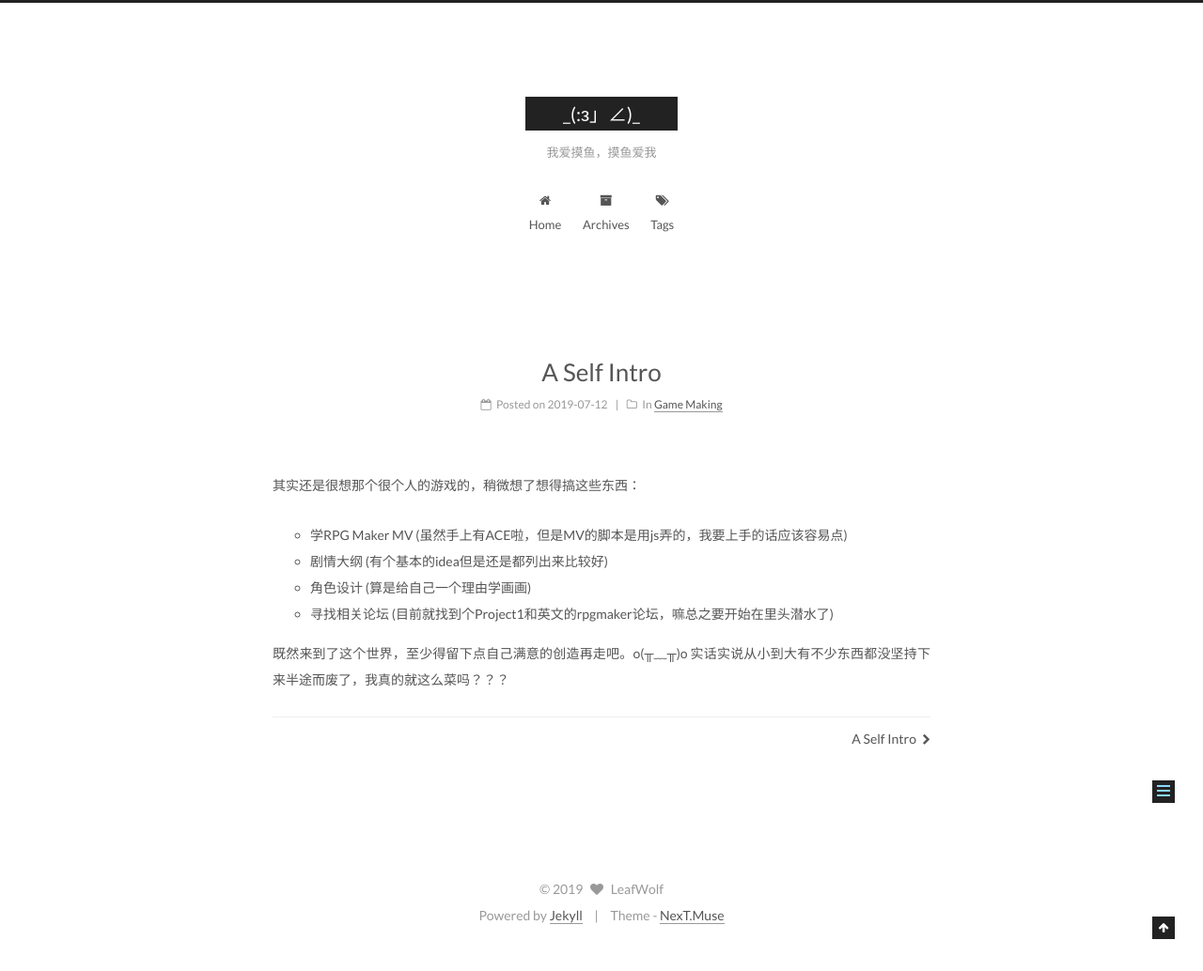
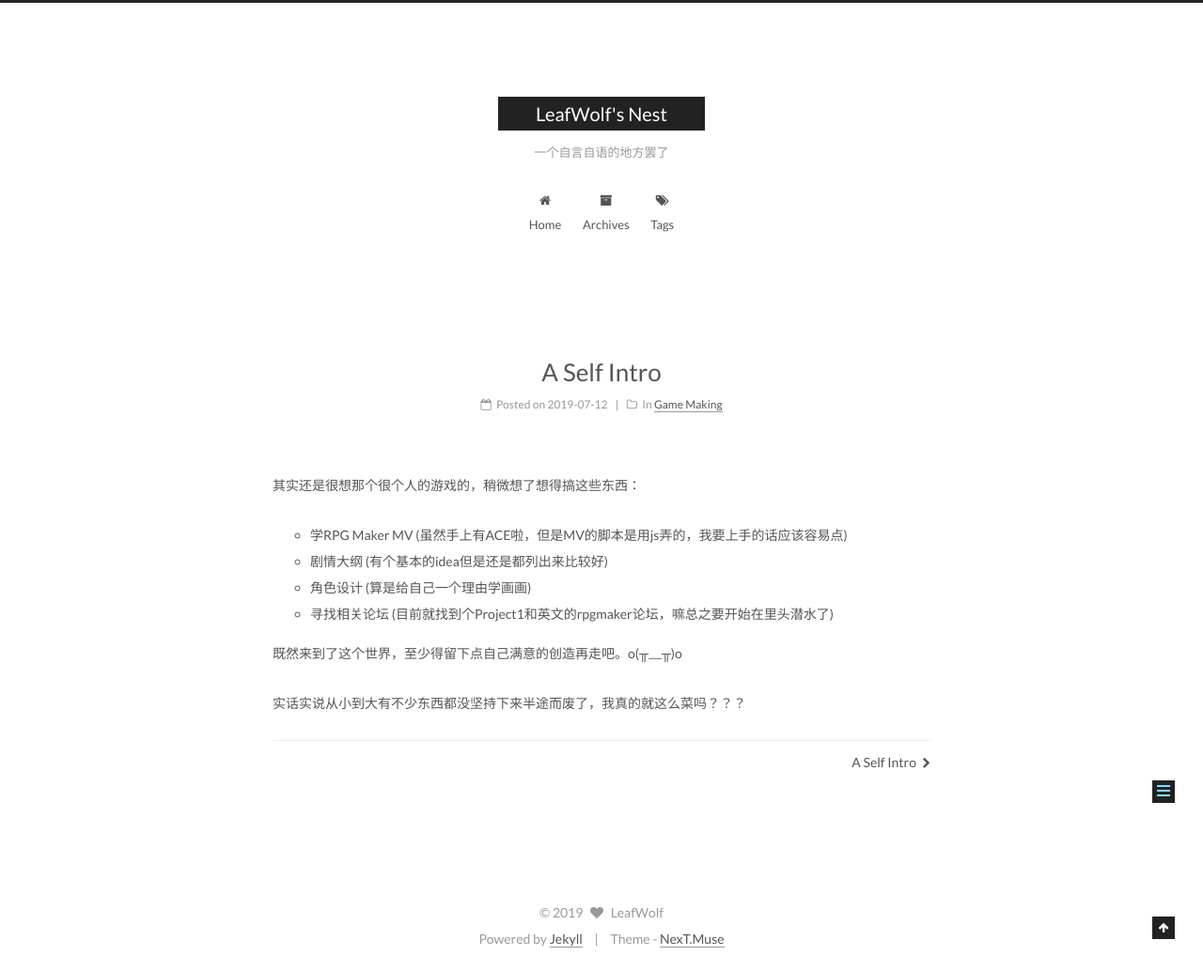
Before and after one commit to ALeafWolf/aleafwolf.github.io, a Jekyll site: the page built from _posts/2019-07-12-A-Basic-Idea.md, in a window 1280 px wide. Shown: the whole page at 94% size. Built offline with Jekyll 4.4.1, drawn with Linux system fonts in a browser that asks for light colours; before the commit the page ends 1009 px from its top, so only the background shows below that.

Commit message:
minor changes

```diff
--- a/_config.yml
+++ b/_config.yml
@@ -4,8 +4,8 @@
 # ---------------------------------------------------------------
 
 # Site
-title: _(:з」∠)_
-subtitle: 我爱摸鱼，摸鱼爱我
+title: LeafWolf's Nest
+subtitle: 一个自言自语的地方罢了
 description:
 author: LeafWolf
 # Support language: de, en, fr-FR, id, ja, ko, pt-BR, pt, ru, zh-Hans, zh-hk, zh-tw
@@ -216,6 +216,7 @@ font:
 social:
   #LinkLabel: Link
   Twitter: https://twitter.com/LeafWolf2333
+  GitHub: https://github.com/ALeafWolf
   Steam: https://steamcommunity.com/id/thesoulwolf/
 
 
--- a/_posts/2019-07-12-A-Basic-Idea.md
+++ b/_posts/2019-07-12-A-Basic-Idea.md
@@ -9,4 +9,5 @@ category: Game Making
 - 寻找相关论坛 (目前就找到个Project1和英文的rpgmaker论坛，嘛总之要开始在里头潜水了)
 
 既然来到了这个世界，至少得留下点自己满意的创造再走吧。o(╥﹏╥)o
+
 实话实说从小到大有不少东西都没坚持下来半途而废了，我真的就这么菜吗？？？
```
